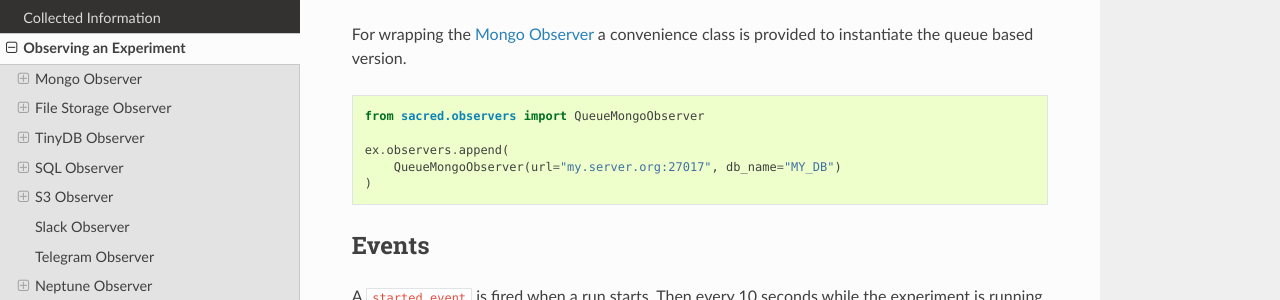
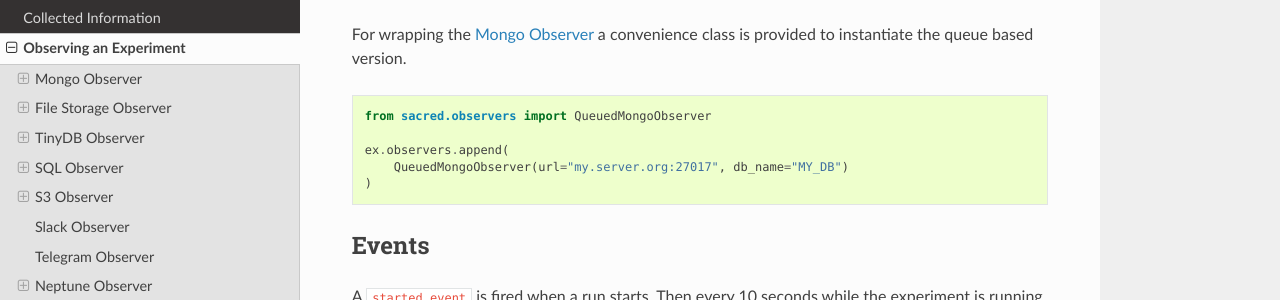
Before and after one commit to IDSIA/sacred, a Sphinx documentation site: the page built from docs/observers.rst, in a window 1280 px wide and 900 px high, scrolled down 16320 px. Shown: the part 151-451 px from the top of the window. Built offline with Sphinx 7.4.7 and the Read the Docs theme 2.0.0, drawn with Linux system fonts in a browser that asks for light colours; the version number is read from the project's files by our own code.

Commit message:
Fix pymongo import

```diff
--- a/docs/observers.rst
+++ b/docs/observers.rst
@@ -811,10 +811,10 @@ to instantiate the queue based version.
 
 .. code-block:: python
 
-    from sacred.observers import QueueMongoObserver
+    from sacred.observers import QueuedMongoObserver
 
     ex.observers.append(
-        QueueMongoObserver(url="my.server.org:27017", db_name="MY_DB")
+        QueuedMongoObserver(url="my.server.org:27017", db_name="MY_DB")
     )
 
 
```
Also changed, not shown: 1 other file.
